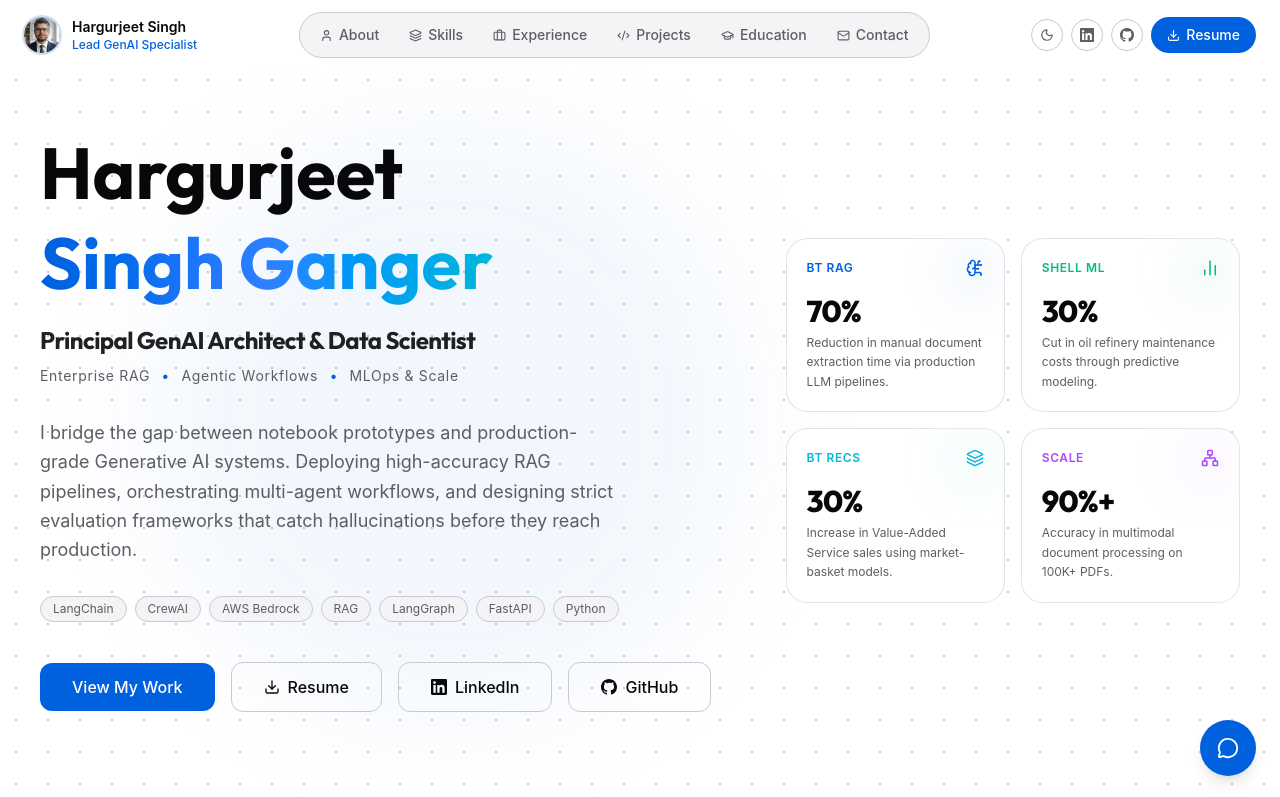
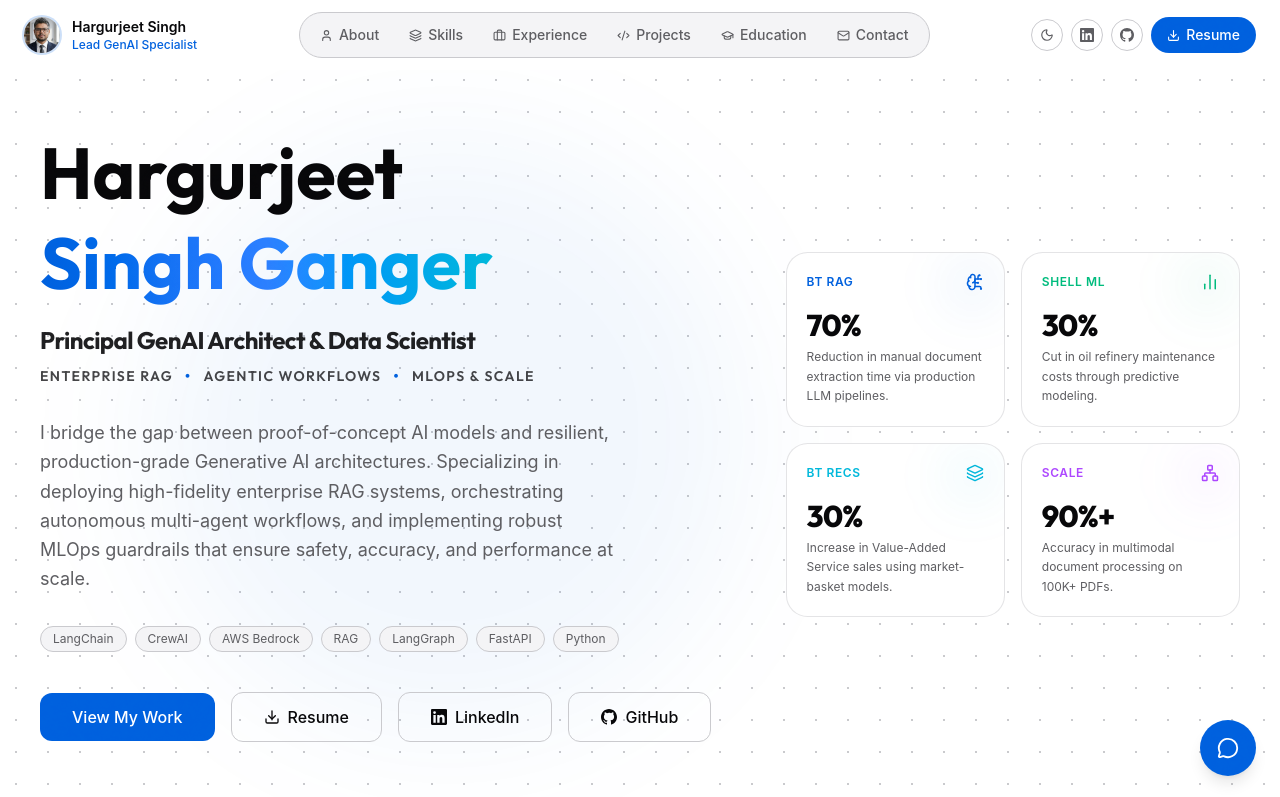
Before and after one commit to hargurjeet/portfolio, a Next.js app: page / in a window 1280 px wide. Shown: the top 797 px of the page. Built offline with nearby package versions, Linux system fonts and the light colour scheme.

Commit message:
Refine Hero subtitle typography to match font-heading and upgrade narrative copy

```diff
--- a/components/Hero.tsx
+++ b/components/Hero.tsx
@@ -45,18 +45,18 @@ export default function Hero() {
             <h2 className="text-xl md:text-2xl font-bold tracking-tight text-foreground/90 font-heading">
               Principal GenAI Architect & Data Scientist
             </h2>
-            <div className="flex flex-wrap items-center gap-x-3 gap-y-1.5 text-muted-foreground text-xs md:text-sm font-mono tracking-wider">
+            <div className="flex flex-wrap items-center gap-x-3 gap-y-1.5 text-foreground/75 text-xs md:text-sm font-semibold tracking-[0.1em] uppercase font-heading">
               <span>Enterprise RAG</span>
-              <span className="text-primary font-bold">•</span>
+              <span className="text-primary font-black">•</span>
               <span>Agentic Workflows</span>
-              <span className="text-primary font-bold">•</span>
+              <span className="text-primary font-black">•</span>
               <span>MLOps & Scale</span>
             </div>
           </div>
 
           <p className="text-muted-foreground text-lg max-w-xl mb-8 leading-relaxed">
-            I bridge the gap between notebook prototypes and production-grade Generative AI systems.
-            Deploying high-accuracy RAG pipelines, orchestrating multi-agent workflows, and designing strict evaluation frameworks that catch hallucinations before they reach production.
+            I bridge the gap between proof-of-concept AI models and resilient, production-grade Generative AI architectures.
+            Specializing in deploying high-fidelity enterprise RAG systems, orchestrating autonomous multi-agent workflows, and implementing robust MLOps guardrails that ensure safety, accuracy, and performance at scale.
           </p>
 
           {/* Tech chip row */}
```
